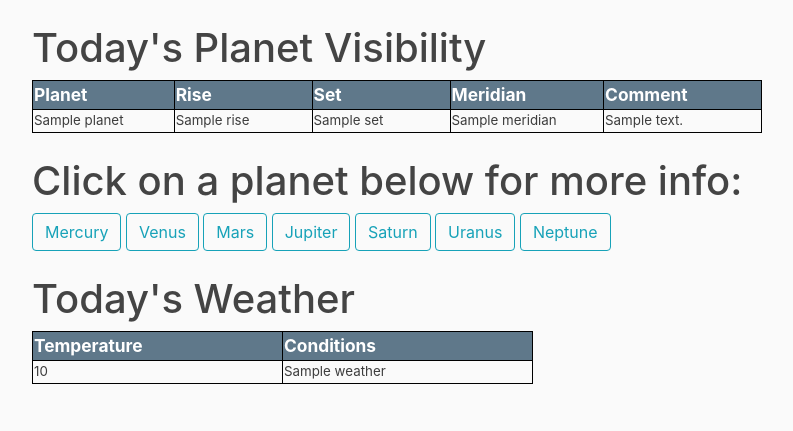
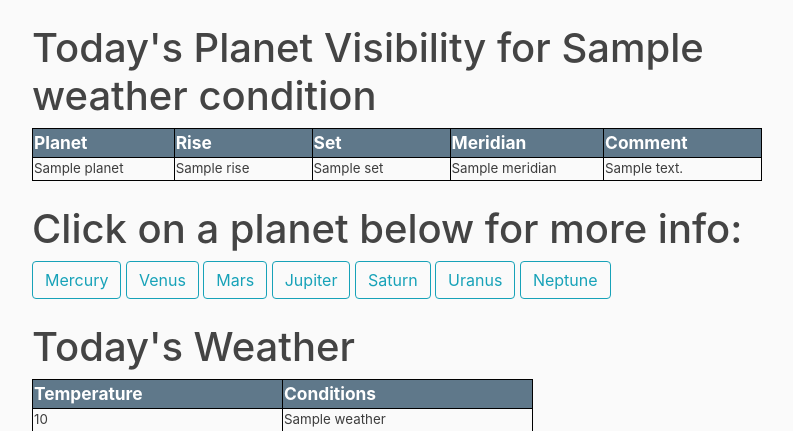
Before and after one commit to HeyVoyager/CS361_hilmesm, a Flask app: template templates/visibility.html in a window 1280 px wide. Shown: the part 56-487 px from the top of the page, without its empty margins (53-846 px from the left). Run offline with Flask 2, Linux system fonts and the light colour scheme; the template is opened without the code that fills it: most values are stand-ins (such as "Sample title", 1, 10 or a date in 2020); some libraries are stand-ins or nearby versions.

Commit message:
Seventh_commit - It works

```diff
--- a/templates/visibility.html
+++ b/templates/visibility.html
@@ -8,7 +8,7 @@
 <!--        <p>Comment: {{ post.comment }}</p>-->
 <!--    {% endfor %}-->
 
-    <h1>Today's Planet Visibility</h1>
+    <h1>Today's Planet Visibility for {{ weather_conditions.cityName }}</h1>
         <table id="tableid">
         <thead>
             <tr>
```
